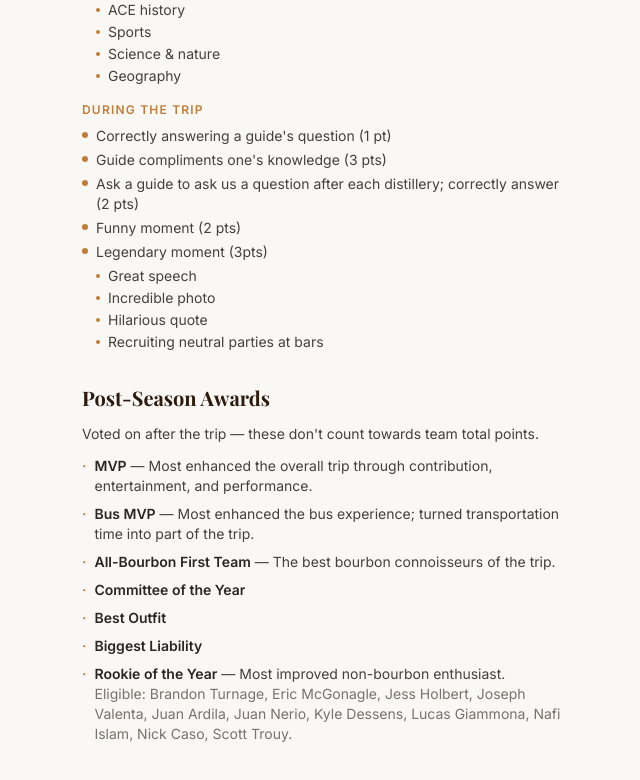
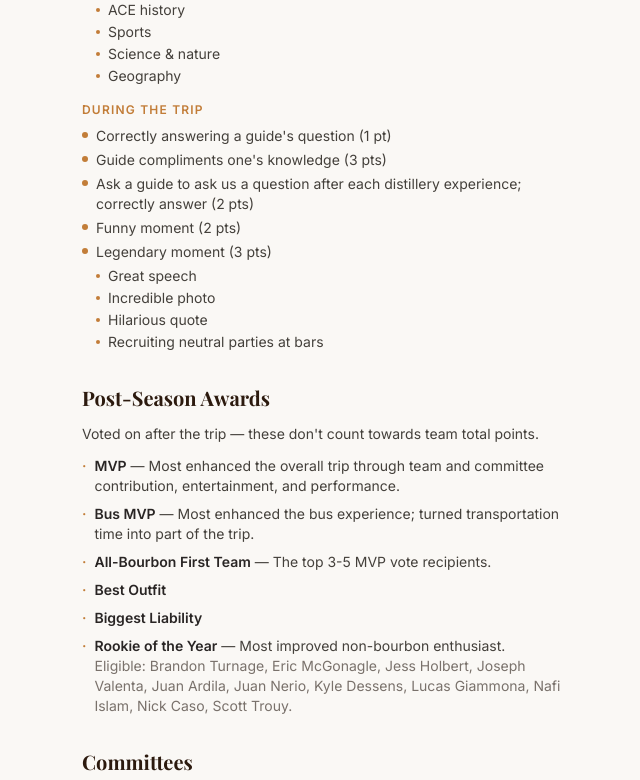
Before and after one commit to andrewlin27/bourbon-trip, a Next.js app: page /help in a window 1280 px wide. Shown: the part 426-1206 px from the top of the page, without its empty margins (318-958 px from the left). Built offline with nearby package versions, Linux system fonts and the light colour scheme; no server answers; a web font is replaced by a local one.

Commit message:
help page minor update

```diff
--- a/src/app/(public)/help/page.tsx
+++ b/src/app/(public)/help/page.tsx
@@ -47,7 +47,7 @@ export default function HelpPage() {
             <div>
               <p className="text-xs font-semibold uppercase tracking-widest text-bourbon-amber mb-2">During the Trip</p>
               <ul className="space-y-1">
-                {['Correctly answering a guide\'s question (1 pt)', 'Guide compliments one\'s knowledge (3 pts)', 'Ask a guide to ask us a question after each distillery; correctly answer (2 pts)', 'Funny moment (2 pts)'].map((item) => (
+                {['Correctly answering a guide\'s question (1 pt)', 'Guide compliments one\'s knowledge (3 pts)', 'Ask a guide to ask us a question after each distillery experience; correctly answer (2 pts)', 'Funny moment (2 pts)'].map((item) => (
                   <li key={item} className="flex items-start gap-2 text-sm text-stone-700">
                     <span className="w-1.5 h-1.5 rounded-full bg-bourbon-amber shrink-0 mt-1.5" />
                     {item}
@@ -56,7 +56,7 @@ export default function HelpPage() {
                 <li className="flex items-start gap-2 text-sm text-stone-700">
                   <span className="w-1.5 h-1.5 rounded-full bg-bourbon-amber shrink-0 mt-1.5" />
                   <span>
-                    Legendary moment (3pts)
+                    Legendary moment (3 pts)
                     <ul className="mt-1 space-y-0.5">
                       {['Great speech', 'Incredible photo', 'Hilarious quote', 'Recruiting neutral parties at bars'].map((method) => (
                         <li key={method} className="flex items-center gap-2 text-stone-700">
@@ -79,10 +79,9 @@ export default function HelpPage() {
           </p>
           <ul className="space-y-2">
             {[
-              ['MVP', 'Most enhanced the overall trip through contribution, entertainment, and performance.'],
+              ['MVP', 'Most enhanced the overall trip through team and committee contribution, entertainment, and performance.'],
               ['Bus MVP', 'Most enhanced the bus experience; turned transportation time into part of the trip.'],
-              ['All-Bourbon First Team', 'The best bourbon connoisseurs of the trip.'],
-              ['Committee of the Year', undefined],
+              ['All-Bourbon First Team', 'The top 3-5 MVP vote recipients.'],
               ['Best Outfit', undefined],
               ['Biggest Liability', undefined],
             ].map(([title, desc]) => (
```
